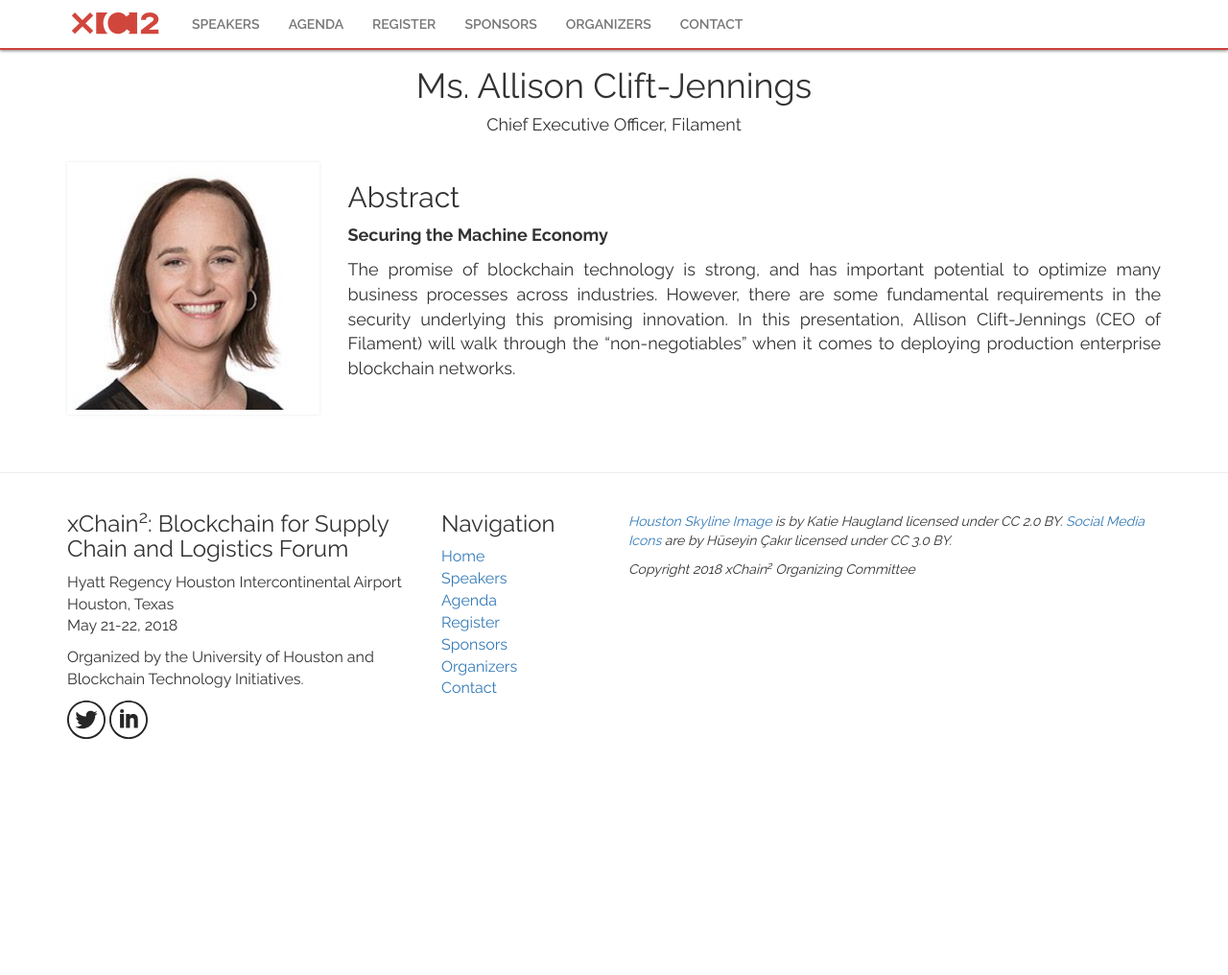
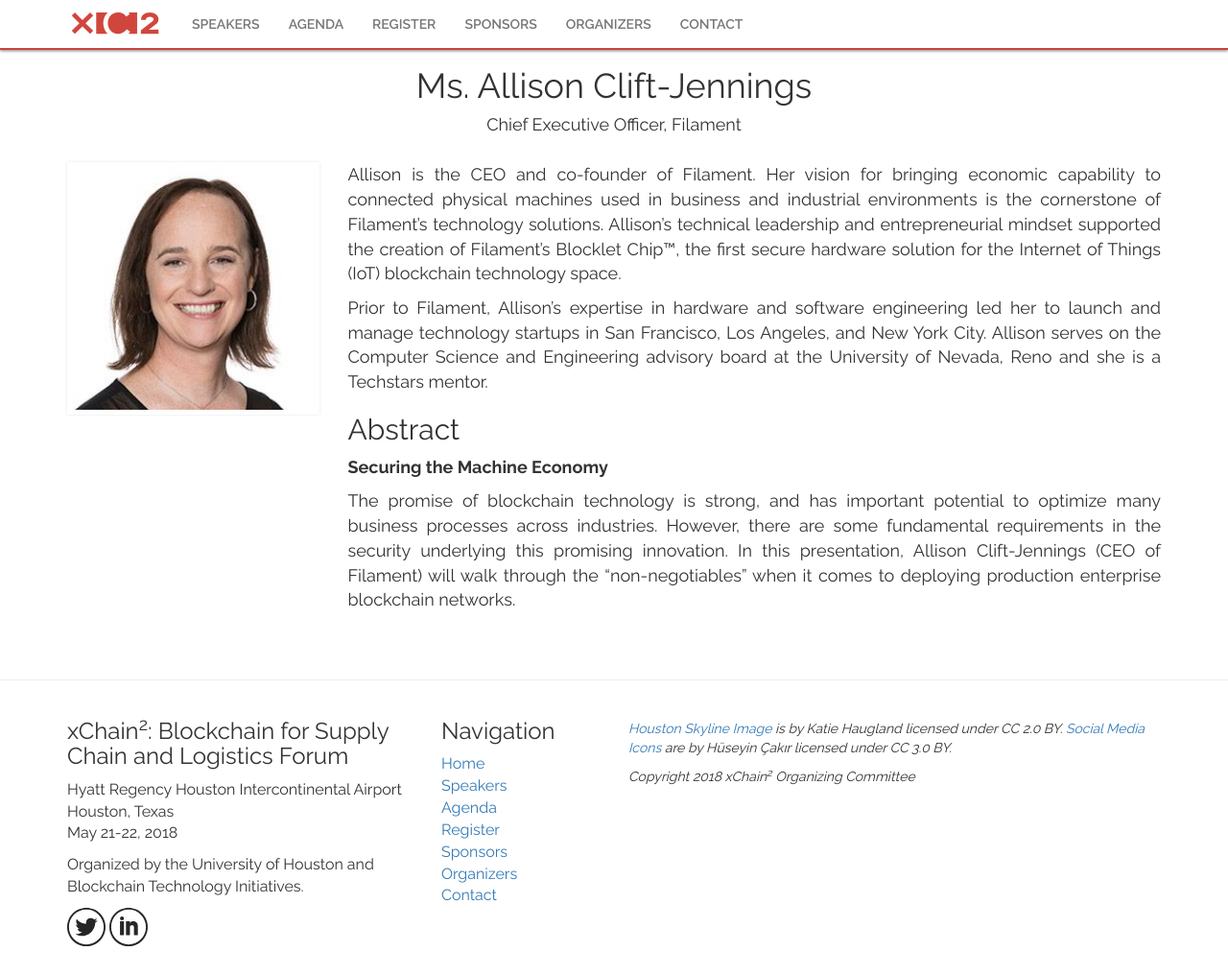
Before and after one commit to gnawalishyam/jekyll, a Jekyll site: the page built from _posts/2018-04-02-Allison-Clift-Jennings.md, in a window 1280 px wide and 1016 px high. Shown: the whole window at 96% size. Built offline with Jekyll 4.4.1, drawn with Linux system fonts in a browser that asks for light colours; some web fonts are replaced.

Commit message:
Updated Allison Clift-Jennings bio

```diff
--- a/_posts/2018-04-02-Allison-Clift-Jennings.md
+++ b/_posts/2018-04-02-Allison-Clift-Jennings.md
@@ -11,6 +11,10 @@
 image: "/res/people/Allison-Clift-Jennings.jpg"
 ---
 
+Allison is the CEO and co-founder of Filament. Her vision for bringing economic capability to connected physical machines used in business and industrial environments is the cornerstone of Filament’s technology solutions. Allison’s technical leadership and entrepreneurial mindset supported the creation of Filament’s Blocklet Chip™, the first secure hardware solution for the Internet of Things (IoT) blockchain technology space.
+
+Prior to Filament, Allison’s expertise in hardware and software engineering led her to launch and manage technology startups in San Francisco, Los Angeles, and New York City. Allison serves on the Computer Science and Engineering advisory board at the University of Nevada, Reno and she is a Techstars mentor.
+
 ## Abstract
 
 **Securing the Machine Economy**
```
